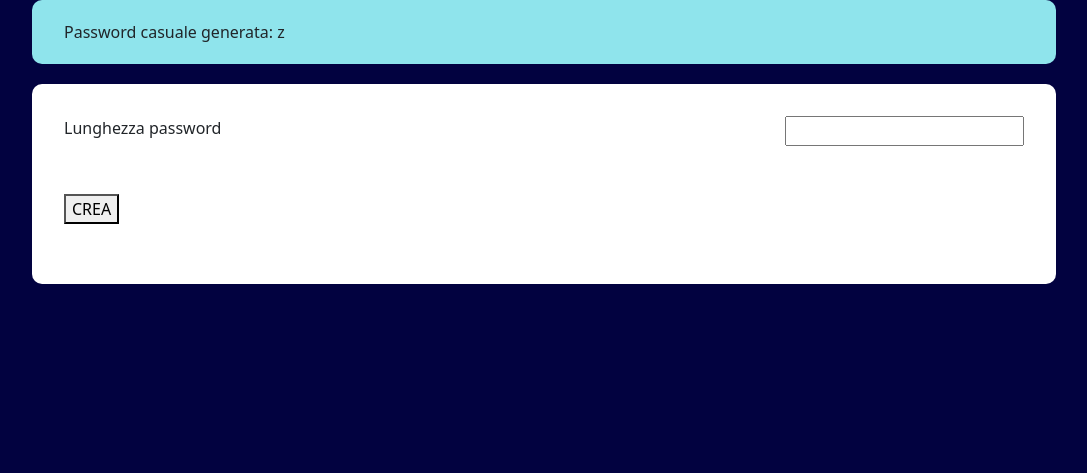
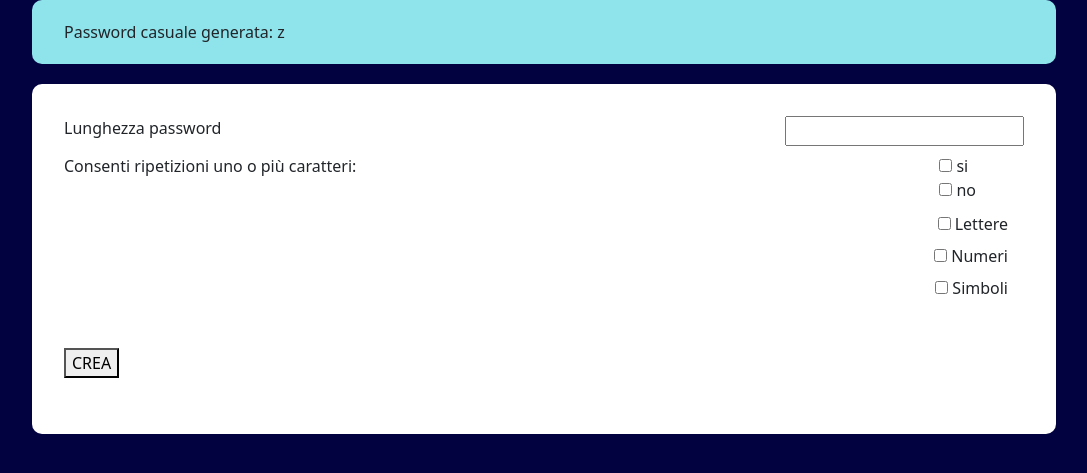
Before and after one commit to Fradala/php-strong-password-generator, a PHP site: page /?lunghezzaP=1 in a window 1280 px wide. Shown: the part 178-651 px from the top of the page, without its empty margins (96-1183 px from the left). Run offline with PHP 8.4, Linux system fonts and the light colour scheme.

Commit message:
aggiunti checkbox per numeri caratteri simboli

```diff
--- a/index.php
+++ b/index.php
@@ -49,11 +49,44 @@ $lunghezza = $_GET['lunghezzaP'];
 
     <main>
         <form action="./index.php" method="GET">
-            <div class="d-flex justify-content-between">
+            <div class="d-flex justify-content-between mb-2">
                 <label for="lunghezzaP">Lunghezza password</label>
                 <input type="number" name="lunghezzaP" id="lunghezzaP">
+            </div>
+            <div class="d-flex justify-content-between">
+                <label for="caratteri">Consenti ripetizioni uno o più caratteri:</label>
+                <div class="me-5">
+                    <div>
+                        <input type="checkbox">
+                        <label for="checkbox">si</label>
+                    </div>
+                    <div>
+                        <input type="checkbox">
+                        <label for="checkbox">no</label>
+                    </div>
+
+                </div>
+            </div>
+            <div class="modificheP me-3">
+                <div>
+                    <input type="checkbox">
+                    <label for="checkbox">Lettere</label>
+                </div>
+                <div class="mt-2 mb-2">
+                    <input type="checkbox">
+                    <label for="checkbox">Numeri</label>
+                </div>
+                <div>
+                    <input type="checkbox">
+                    <label for="checkbox">Simboli</label>
+                </div>
 
             </div>
+
+
+
+
+
             <button class="mt-5" type="submit">CREA</button>
 
         </form>
--- a/styles/styles.css
+++ b/styles/styles.css
@@ -18,7 +18,7 @@ main{
     width: 80%;
     margin: auto;
     background-color: white;
-    height: 200px;
+    height: 350px;
     padding: 2rem;
     margin-top: 20px;
     border-radius: 10px;
@@ -34,3 +34,10 @@ section{
     display: flex;
     align-items: center;
 }
+
+.modificheP{
+    display: flex;
+    flex-direction: column;
+    align-items: end;
+    margin-top: 10px;
+}
```
